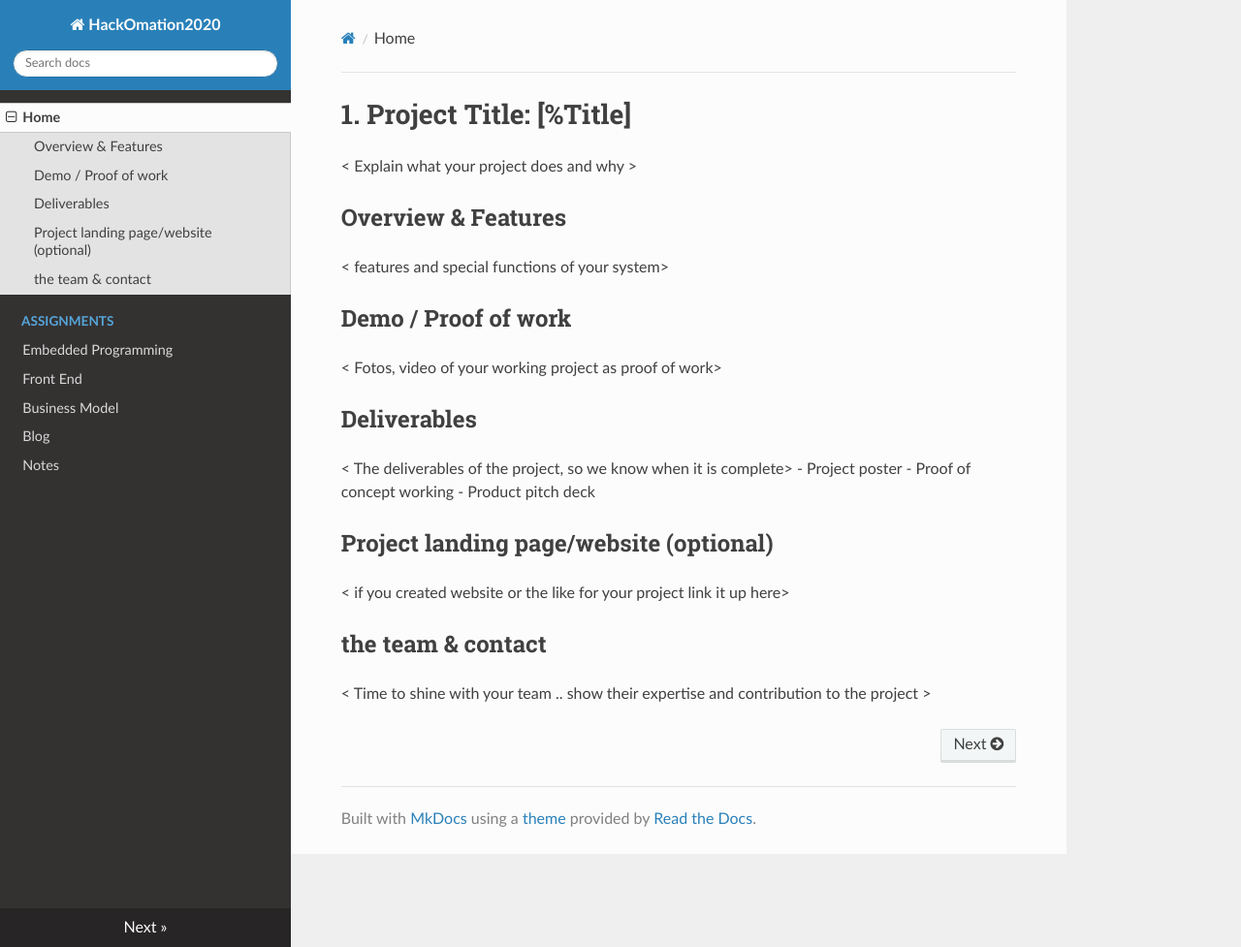
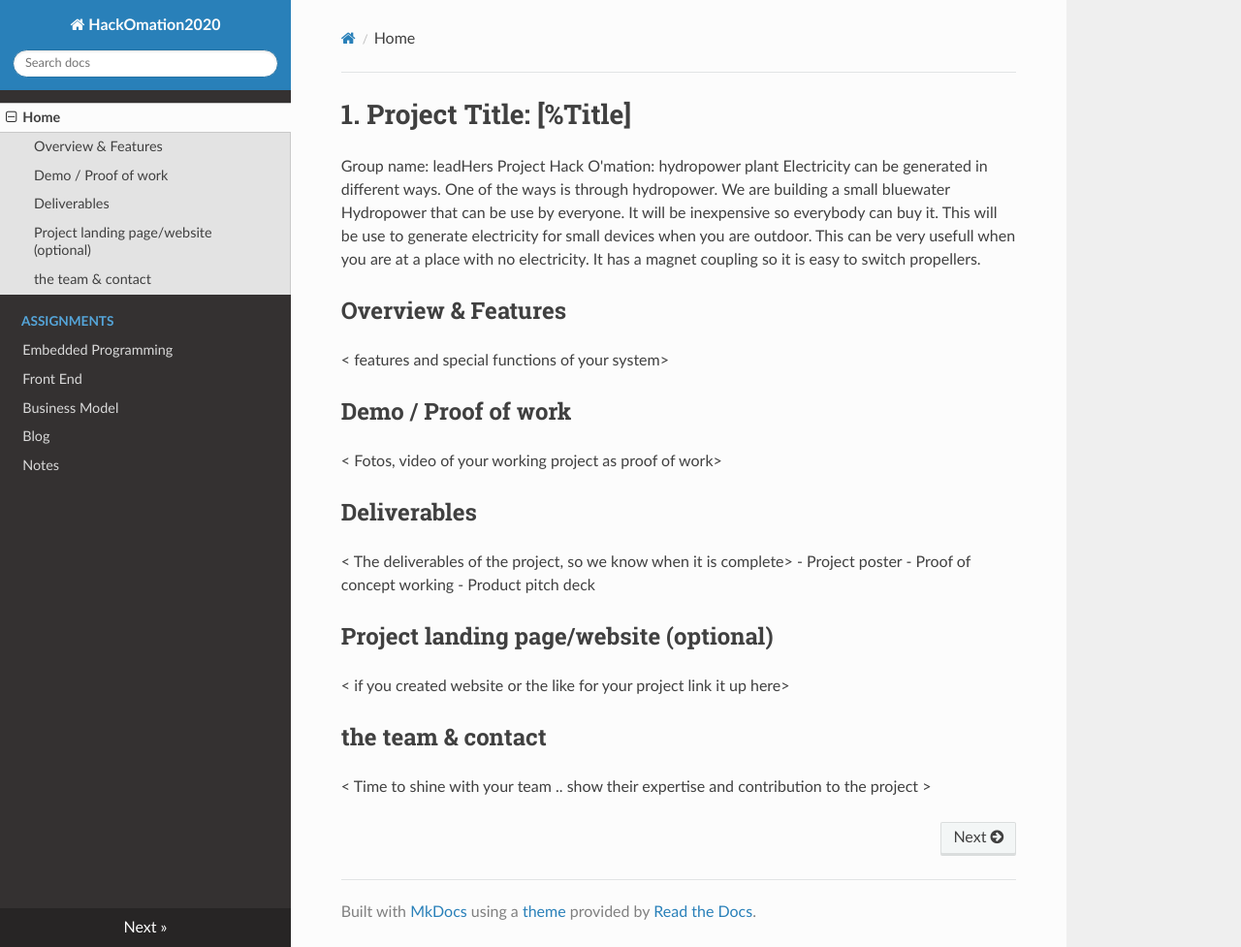
Before and after one commit to Shewishka/hackomation2020, an MkDocs documentation site: the page built from docs/index.md, in a window 1280 px wide and 977 px high. Shown: the whole window at 97% size. Built offline with MkDocs 1.6.1, drawn with Linux system fonts in a browser that asks for light colours; nearby versions of some CDN libraries; old or Windows-style settings are respelled for this version of MkDocs.

Commit message:
Update index.md

```diff
--- a/docs/index.md
+++ b/docs/index.md
@@ -1,6 +1,11 @@
 # 1. Project Title: [%Title]
 
-< Explain what your project does and why >
+Group name: leadHers
+Project Hack O'mation: hydropower plant
+Electricity can be generated in different ways. One of the ways is through hydropower.
+We are building a small bluewater Hydropower that can be use by everyone. It will be inexpensive so everybody can buy it.
+This will be use to generate electricity for small devices when you are outdoor. This can be very usefull when you are at a place with no electricity. It has a magnet coupling so it
+is easy to switch propellers.
 
 ## Overview & Features
 
```
